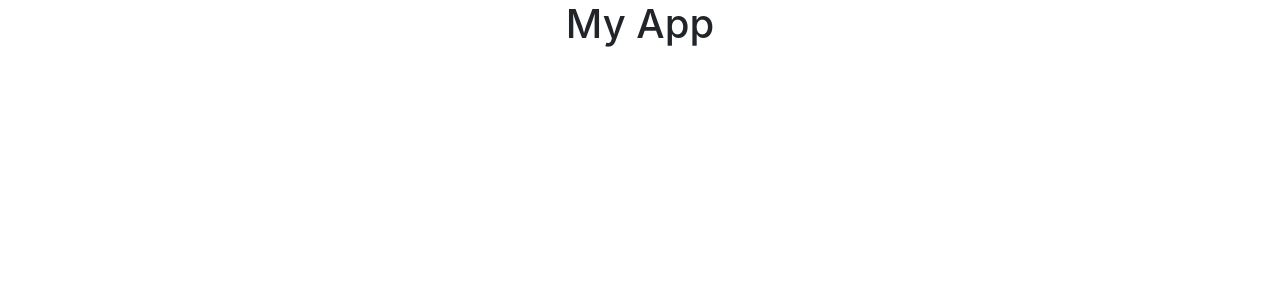
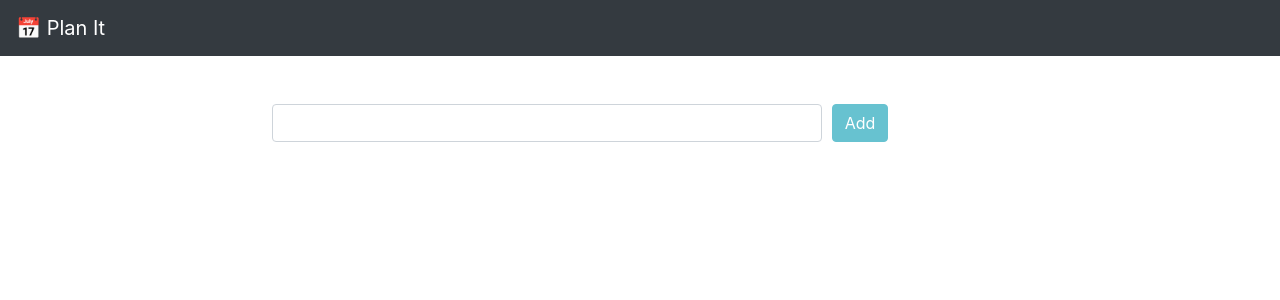
Before and after one commit to nraufu/plan, a React (Create React App) app: page / in a window 1280 px wide. Shown: the top 300 px of the page. Built offline with nearby package versions, Linux system fonts and the light colour scheme.

Commit message:
ft(search-field): search field :poop:

```diff
--- a/src/App.css
+++ /dev/null
@@ -1,3 +0,0 @@
-.App {
-  text-align: center;
-}
--- a/src/App.js
+++ b/src/App.js
@@ -1,12 +1,14 @@
-import React from "react";
-import "./App.css";
+import React, { Component } from "react";
+import ToDoBuilder from "./containers/ToDoBuilder/ToDoBuilder";
 
-function App() {
-  return (
-    <div className="App">
-      <h1>My App</h1>
-    </div>
-  );
+class App extends Component {
+  render() {
+    return (
+      <div>
+        <ToDoBuilder />
+      </div>
+    );
+  }
 }
 
 export default App;
--- /dev/null
+++ b/src/Hoc/Layout/Layout.css
@@ -0,0 +1,4 @@
+.no-gutter>[class*='col-'] {
+    padding-right: 5px;
+    padding-left: 5px;
+}
--- /dev/null
+++ b/src/Hoc/Layout/Layout.js
@@ -0,0 +1,17 @@
+import React from "react";
+
+import Navbar from "../../components/UI/Navbar/Navbar";
+import "./Layout.css";
+
+const Layout = (props) => {
+  return (
+    <div>
+      <Navbar />
+      <div className="container my-5 md-4 col-md-7 mx-auto">
+        {props.children}
+      </div>
+    </div>
+  );
+};
+
+export default Layout;
--- /dev/null
+++ b/src/components/UI/Button/Button.js
@@ -0,0 +1,16 @@
+import React from "react";
+
+const Button = (props) => {
+  return (
+    <button
+      type="button"
+      className={`btn btn-` + props.class}
+      onClick={props.clicked}
+      disabled={!props.valid}
+    >
+      {props.children}
+    </button>
+  );
+};
+
+export default Button;
--- /dev/null
+++ b/src/components/UI/Input/Input.js
@@ -0,0 +1,14 @@
+import React from "react";
+
+const Input = (props) => {
+  return (
+    <input
+      type="text"
+      className="form-control"
+      value={props.value}
+      onChange={props.changed}
+    />
+  );
+};
+
+export default Input;
--- /dev/null
+++ b/src/components/UI/Navbar/Navbar.js
@@ -0,0 +1,18 @@
+import React from "react";
+
+const Navbar = (props) => {
+  return (
+    <div>
+      <nav className="navbar navbar-dark bg-dark">
+        <a className="navbar-brand" href="/">
+          <span role="img" aria-label="emoji">
+            📅
+          </span>{" "}
+          Plan It
+        </a>
+      </nav>
+    </div>
+  );
+};
+
+export default Navbar;
--- /dev/null
+++ b/src/containers/ToDoBuilder/ToDoBuilder.js
@@ -0,0 +1,46 @@
+import React, { Component } from "react";
+import Layout from "../../Hoc/Layout/Layout";
+import Button from "../../components/UI/Button/Button";
+import Input from "../../components/UI/Input/Input";
+
+class ToDoBuilder extends Component {
+  state = { userInput: "", valid: false };
+
+  buttonClickHandler = () => {
+    console.log(this.state.userInput);
+  };
+
+  onInputChangeHandler = (event) => {
+    let userInput = event.target.value;
+    userInput.length > 10
+      ? this.setState({ valid: true })
+      : this.setState({ valid: false });
+    this.setState({ userInput: userInput });
+  };
+
+  render() {
+    return (
+      <Layout>
+        <div className="row no-gutter">
+          <div className="col-md-9">
+            <Input
+              value={this.state.userInput}
+              changed={this.onInputChangeHandler}
+            />
+          </div>
+          <div className="col-md-2">
+            <Button
+              class="info"
+              valid={this.state.valid}
+              clicked={this.buttonClickHandler}
+            >
+              Add
+            </Button>
+          </div>
+        </div>
+      </Layout>
+    );
+  }
+}
+
+export default ToDoBuilder;
```
Also changed, not shown: src/components/Tasks/Tasks.js (added).
